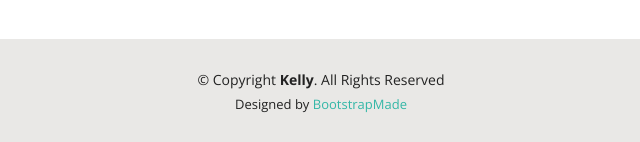
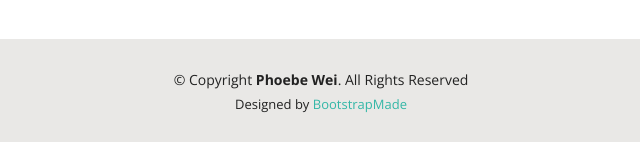
Before and after one commit to Phoebe130/--test--Phoebe-Personal-Portfolio-, a plain HTML site: page index.html in a window 1280 px wide. Shown: the part 1742-1884 px from the top of the page, 319-959 px from the left. Drawn offline with nearby package versions, Linux system fonts and the light colour scheme.

Commit message:
Copyright

```diff
--- a/index.html
+++ b/index.html
@@ -224,7 +224,7 @@
   <footer id="footer">
     <div class="container">
       <div class="copyright">
-        &copy; Copyright <strong><span>Kelly</span></strong>. All Rights Reserved
+        &copy; Copyright <strong><span>Phoebe Wei</span></strong>. All Rights Reserved
       </div>
       <div class="credits">
         <!-- All the links in the footer should remain intact. -->
```
